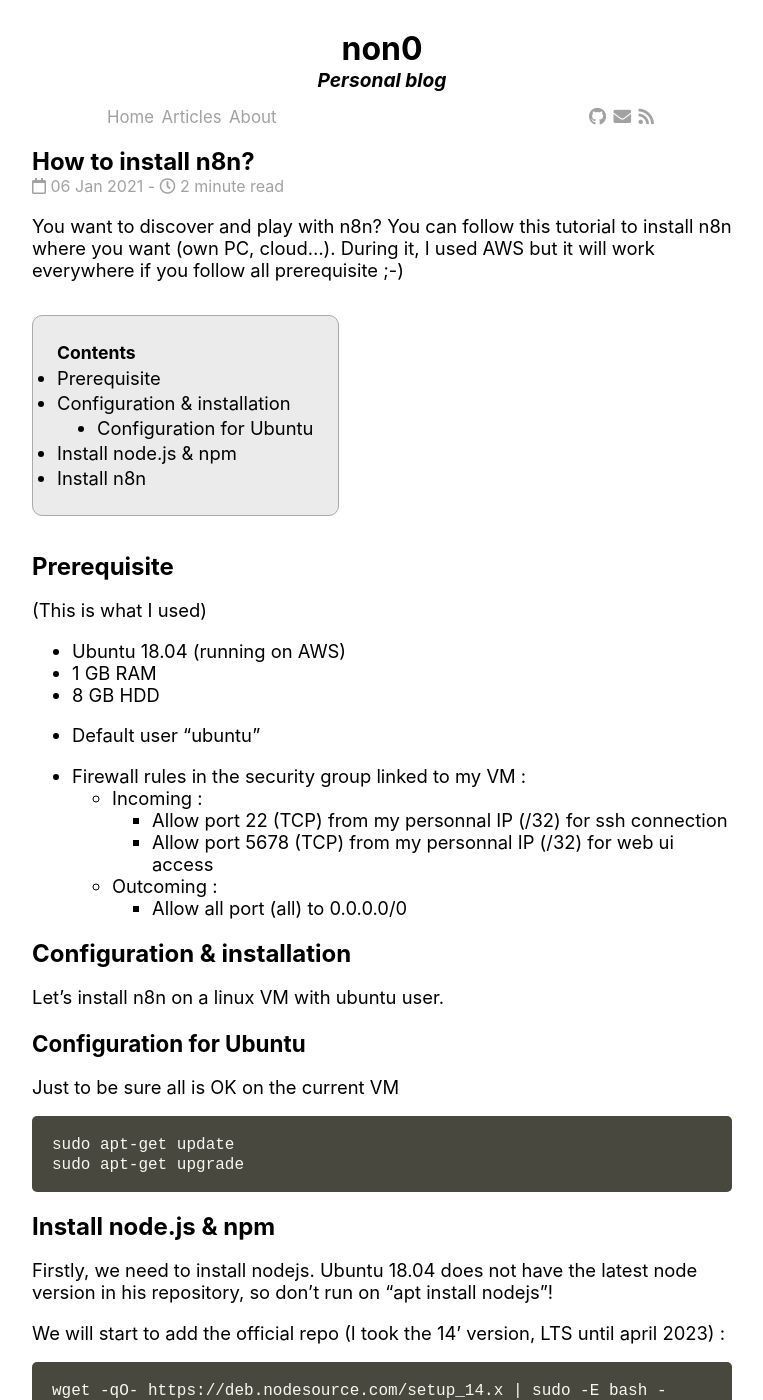
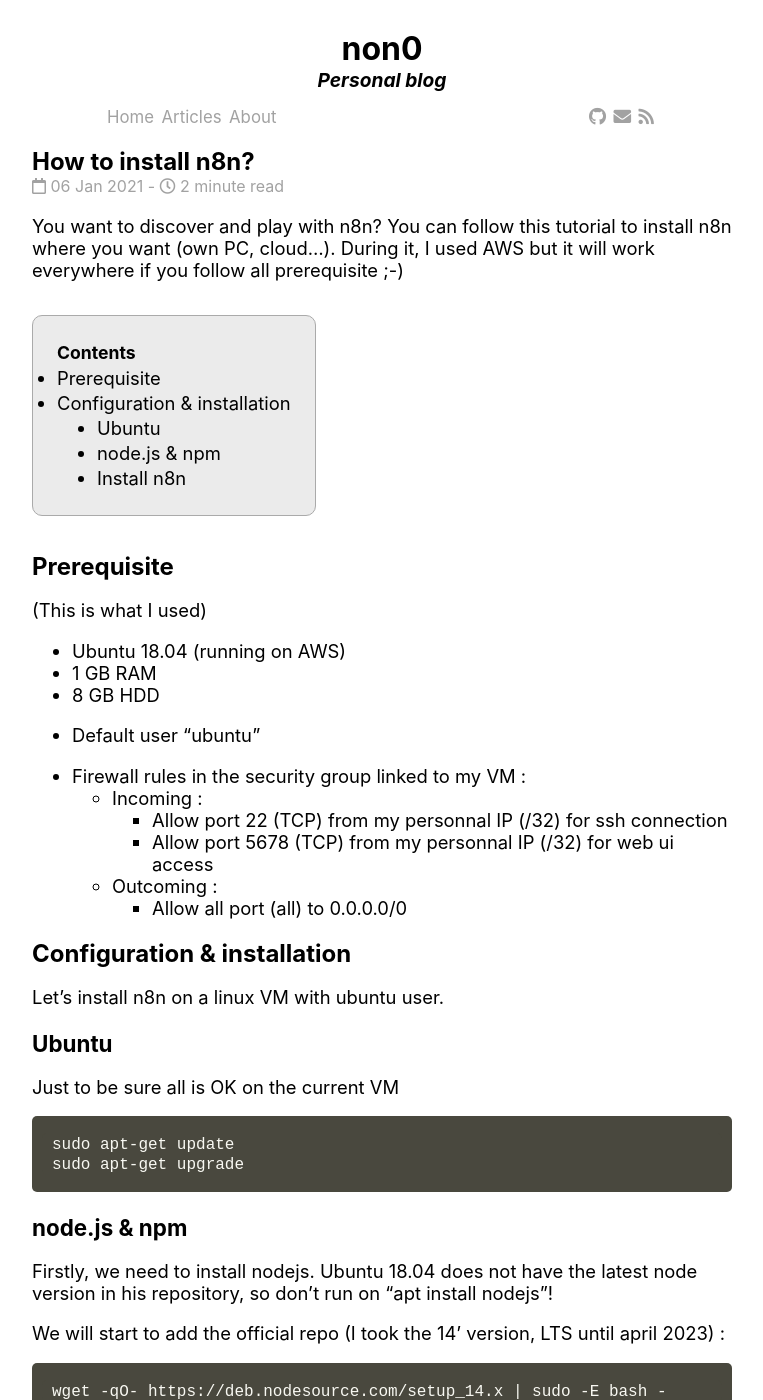
Before and after one commit to ArnaudLhutereau/arnaudlhutereau.github.io, a Jekyll site: the page built from _posts/2021-01-06-How-to-install-n8n.md, in a window 1280 px wide and 1400 px high. Shown: the whole window, without its empty margins (258-1021 px from the left). Built offline with Jekyll 4.4.1, drawn with Linux system fonts in a browser that asks for light colours; nearby versions of some CDN libraries; comment, search, counter and statistics services are not loaded.

Commit message:
Update 2021-01-06-How-to-install-n8n.md

`````diff
--- a/_posts/2021-01-06-How-to-install-n8n.md
+++ b/_posts/2021-01-06-How-to-install-n8n.md
@@ -32,7 +32,7 @@
 
 Let's install n8n on a linux VM with ubuntu user.
 
-### Configuration for Ubuntu
+### Ubuntu
 
 Just to be sure all is OK on the current VM
 
@@ -41,7 +41,7 @@
 sudo apt-get upgrade
 ```
 
-## Install node.js & npm
+### node.js & npm
 
 Firstly, we need to install nodejs. Ubuntu 18.04 does not have the latest node version in his repository, so don't run on "apt install nodejs"!
 
@@ -73,7 +73,7 @@
 6.14.9
 ````
 
-## Install n8n
+### Install n8n
 
 Now I can install n8n with npm command :
 
`````
